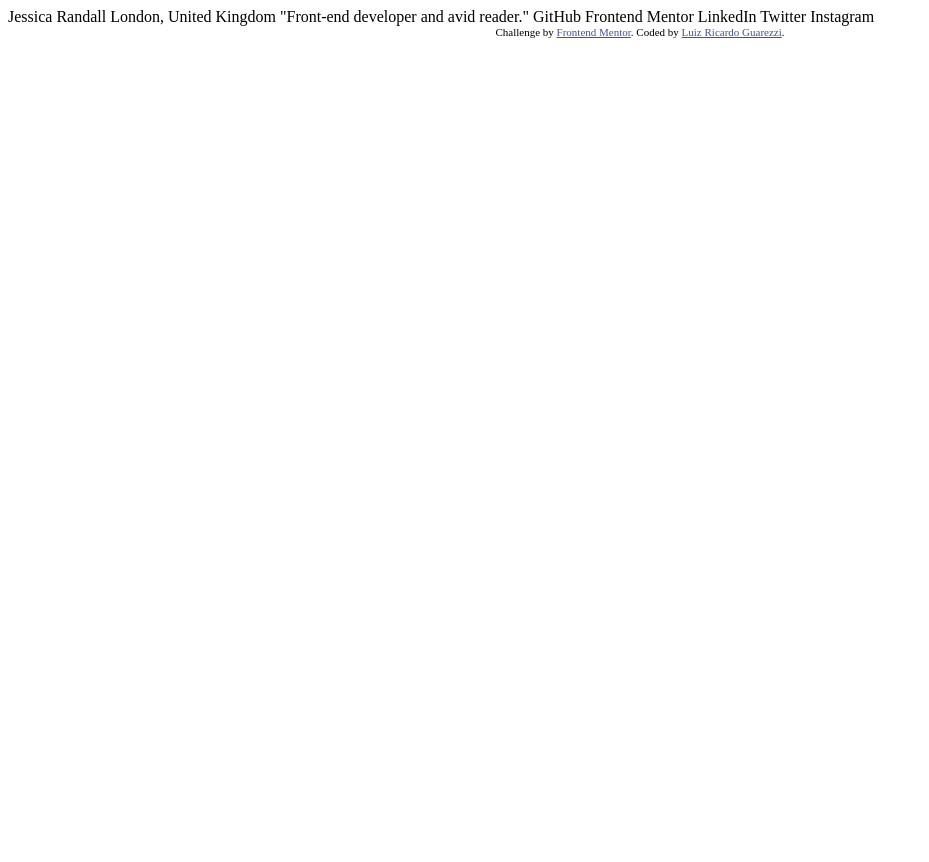
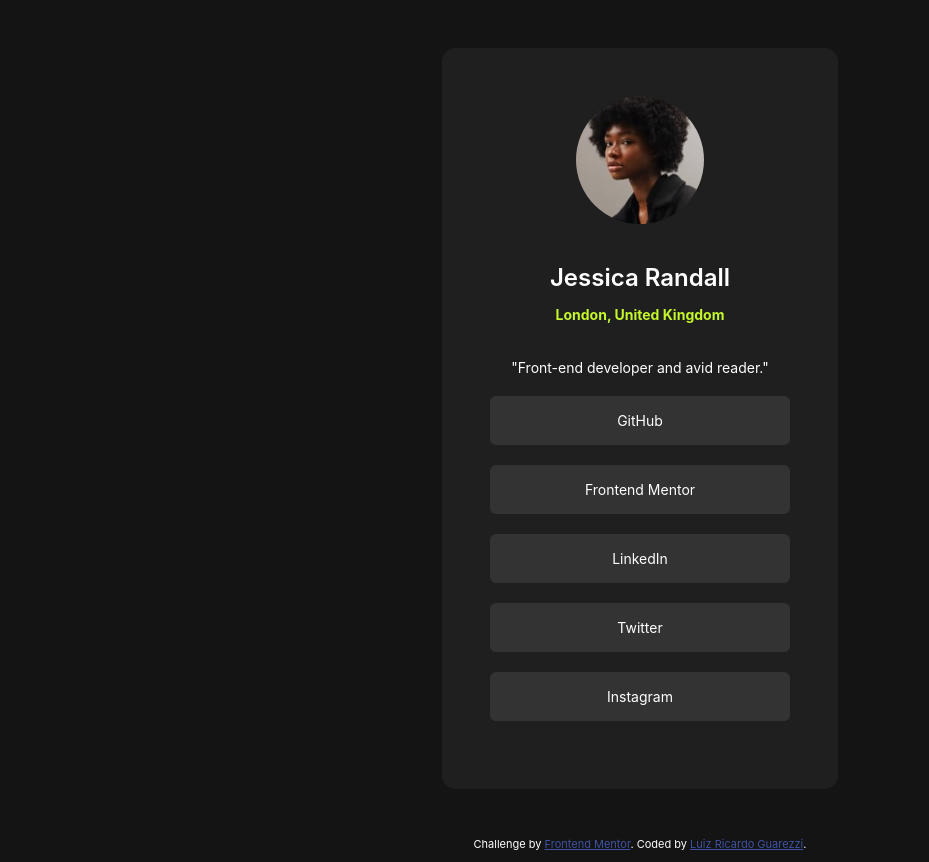
Before and after one commit to guarezzi/frontend_mentor, a plain HTML site: page desafio01/index.html in a window 1280 px wide. Shown: the whole page, without its empty margins (0-929 px from the left). Before the commit the page ends 800 px from the top, so only its background shows below. Drawn offline with Linux system fonts and the light colour scheme.

Commit message:
Finalizado primeira versao do desafio "Social links profile"

```diff
--- a/desafio01/index.html
+++ b/desafio01/index.html
@@ -5,30 +5,37 @@
   <meta name="viewport" content="width=device-width, initial-scale=1.0"> <!-- displays site properly based on user's device -->
 
   <link rel="icon" type="image/png" sizes="32x32" href="./assets/images/favicon-32x32.png">
+  <link rel="stylesheet" href="style.css">
+  <link rel="import" href="https://fonts.google.com/specimen/Inter">
 
   <title>Frontend Mentor | Social links profile</title>
 
-  <!-- Feel free to remove these styles or customise in your own stylesheet 👍 -->
-  <style>
-    .attribution { font-size: 11px; text-align: center; }
-    .attribution a { color: hsl(228, 45%, 44%); }
-  </style>
 </head>
 <body>
 
-  Jessica Randall
-  London, United Kingdom
-  "Front-end developer and avid reader."
+  <div class="container">
+      <img src="assets/images/avatar-jessica.jpeg" alt="avatar-jessica">
 
-  GitHub
-  Frontend Mentor
-  LinkedIn
-  Twitter
-  Instagram
+      <p id="name">Jessica Randall</p>
+      <p id="location" class="green">London, United Kingdom</p>
+      <p id="description">"Front-end developer and avid reader."</p>
+
+      <a href="https://github.com" target="_blank">GitHub</a>
+      <a href="" target="_blank">Frontend Mentor</a>
+      <a href="" target="_blank">LinkedIn</a>
+      <a href="" target="_blank">Twitter</a>
+      <a href="" target="_blank">Instagram</a>
+
+  </div>
+
 
   <div class="attribution">
-    Challenge by <a href="https://www.frontendmentor.io?ref=challenge" target="_blank">Frontend Mentor</a>.
-    Coded by <a href="#">Luiz Ricardo Guarezzi</a>.
+
+    <p>
+      Challenge by <a href="https://www.frontendmentor.io?ref=challenge" target="_blank">Frontend Mentor</a>.
+      Coded by <a href="#">Luiz Ricardo Guarezzi</a>.
+    </p>
   </div>
+
 </body>
 </html>
--- /dev/null
+++ b/desafio01/style.css
@@ -0,0 +1,80 @@
+/* Colors Definitions */
+.green {
+    color: hsl(75, 94%, 57%);
+}
+/* .white {
+    color: hsl(0, 0%, 100%);
+} */
+/* .grey_700 {
+    color: hsl(0, 0%, 20%);
+}
+.grey_800 {
+    color: hsl(0, 0%, 12%);
+}
+.grey_900 {
+    color: hsl(0, 0%, 8%);
+} */
+
+/* Typography */
+@import url('https://fonts.googleapis.com/css2?family=Inter:wght@400;600;700&display=swap');
+
+body {
+    font-size: 14px;
+    font-family: 'Inter', sans-serif;
+    font-weight: 400;
+    background-color: hsl(0, 0%, 8%);
+}
+
+.container {
+    max-width: 300px;
+    max-height: 800px;
+    color: white;
+    text-align: center;
+    margin: 48px auto;
+    background-color: hsl(0, 0%, 12%);
+    border-radius: 14px;
+    padding: 48px 48px;
+}
+
+.container img {
+    border-radius: 50%;
+    margin: 0 auto;
+    height: 128px;
+    margin-bottom: 12px;
+}
+
+.container p#name {
+    font-size: 24px;
+    font-weight: 600;
+    margin-bottom: 8px;
+}
+
+.container p#location {
+    font-weight: 700;
+    margin-bottom: 36px;
+}
+
+.container a {
+    display: block;
+    text-align: center;
+    text-decoration: none;
+    color: white;
+    background-color: hsl(0, 0%, 20%);
+    width: 100%;
+    padding: 16px 0;
+    border-radius: 6px;
+    margin: 20px auto;
+}
+
+/* footer */
+.attribution {
+    color: white;
+    font-size: 11px;
+    text-align: center;
+    position: static;
+    bottom: 0;
+}
+
+.attribution a {
+    color: hsl(228, 45%, 44%);
+}
```
